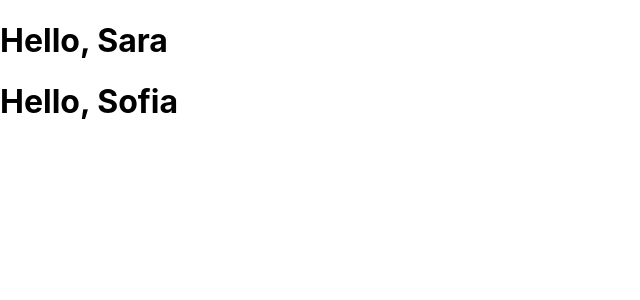
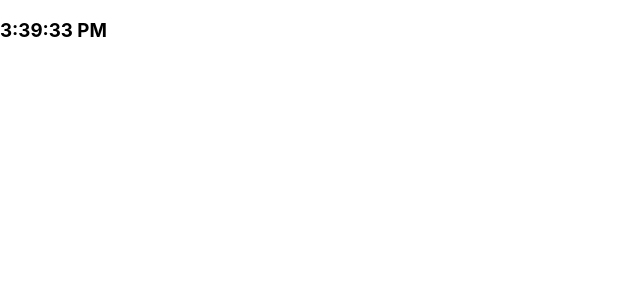
Before and after one commit to AHmims/LonelyGo, a React (Create React App) app: page / in a window 1280 px wide. Shown: the top 300 px of the page, without its empty margins (0-640 px from the left). Built offline with nearby package versions, Linux system fonts and the light colour scheme.

Commit message:
motir jidan, react is kinda fun

```diff
--- a/src/App.js
+++ b/src/App.js
@@ -1,14 +1,42 @@
-function Welcome(props) {
-  return <h1>Hello, {props.name}</h1>;
+import React from 'react';
+
+class Timer extends React.Component{
+  constructor(props){
+    super(props);
+    this.state = {
+      date:new Date()
+    };
+  }
+  //
+  componentDidMount(){
+    this.timerId = setInterval(() => {
+      this.tick();
+    }, 1000);
+  }
+  componentWillUnmount(){
+    clearInterval(this.timerId);
+  }
+  componentDidUpdate(){
+    console.log(this.state.date);
+    console.log(this);
+  }
+  //
+  tick(){
+    this.setState({
+      date : new Date()
+    });
+  }
+  //
+  render(){
+    return (
+      <div>
+        <h3>
+          {this.state.date.toLocaleTimeString()}
+        </h3>
+      </div>
+    );
+  }
 }
+//
 
-function App(){
-  return(
-    <div>
-      <Welcome name="Sara" />
-      <Welcome name="Sofia" />
-    </div>
-  );
-}
-
-export default App;
+export default Timer;
--- a/src/index.js
+++ b/src/index.js
@@ -6,7 +6,7 @@ import reportWebVitals from './reportWebVitals';
 
   ReactDOM.render(
     <React.StrictMode>
-      <App />
+      <App test="prop"/>
     </React.StrictMode>,
     document.getElementById('root')
   );
```
